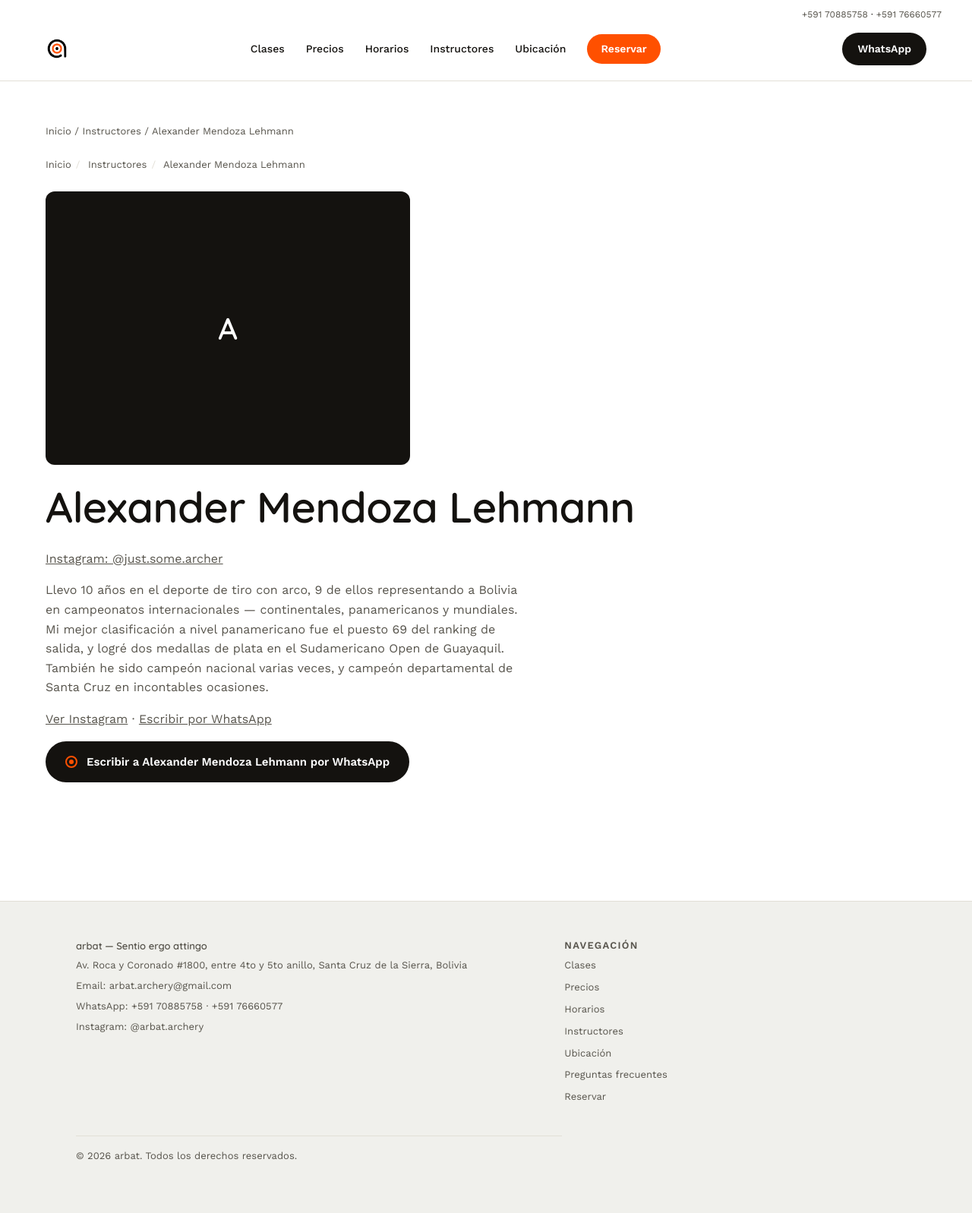
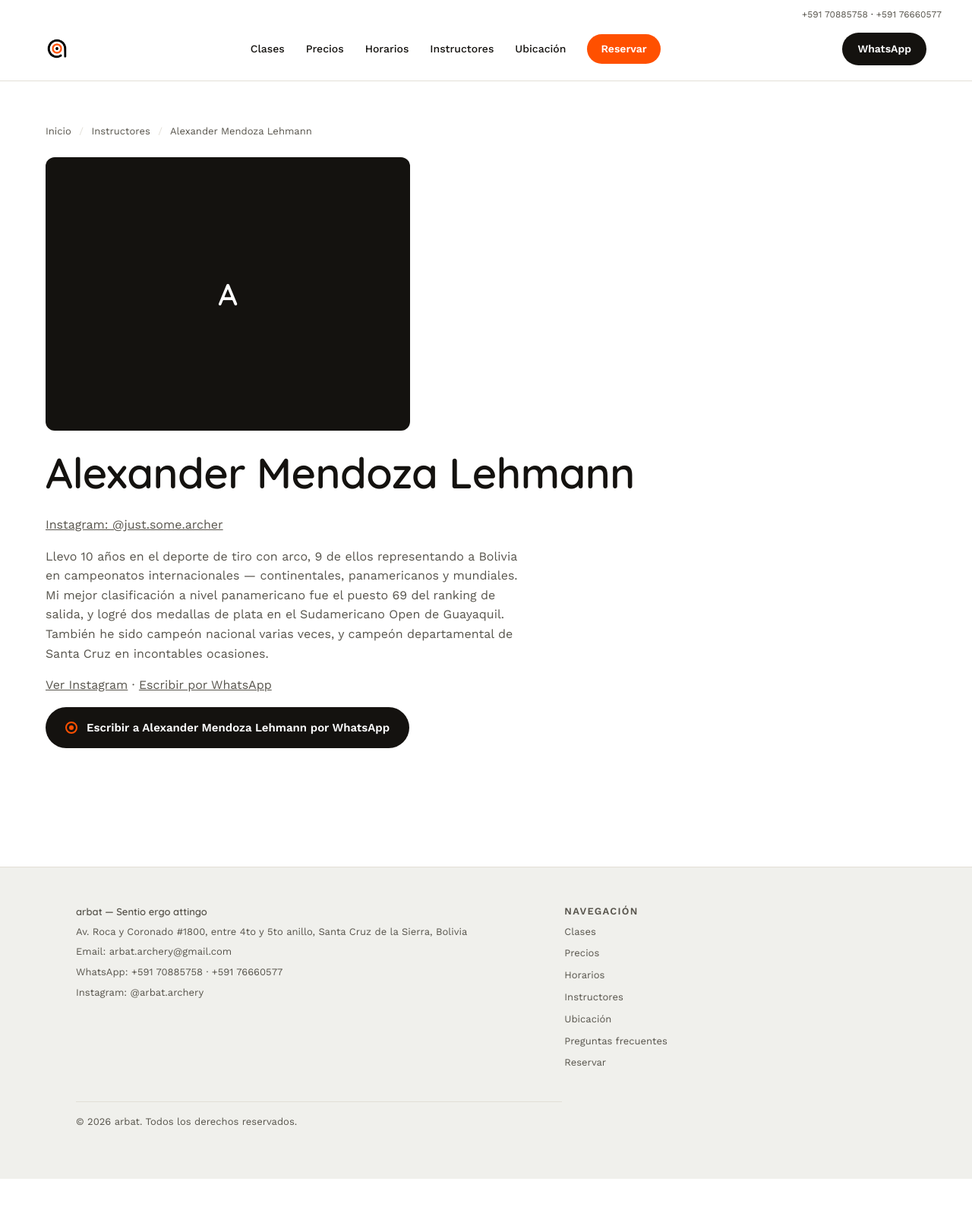
Before and after one commit to asosab/arbat_frontend, a Jekyll site: the page built from _instructores/alexander-mendoza.md, in a window 1280 px wide. Shown: the whole page at 76% size. Built offline with Jekyll 4.4.1, drawn with Linux system fonts in a browser that asks for light colours; after the commit the page ends 1552 px from its top, so only the background shows below that.

Commit message:
Fix breadcrumbs

```diff
--- a/_includes/breadcrumbs.html
+++ b/_includes/breadcrumbs.html
@@ -1,9 +1,20 @@
 {% unless page.breadcrumb_hidden %}
+{% assign breadcrumb_collection_label = '' %}
+{% assign breadcrumb_collection_url = '' %}
+{% if page.collection == 'clases' %}
+  {% assign breadcrumb_collection_label = 'Clases' %}
+  {% assign breadcrumb_collection_url = '/clases/principiantes/' %}
+{% elsif page.collection == 'instructores' %}
+  {% assign breadcrumb_collection_label = 'Instructores' %}
+  {% assign breadcrumb_collection_url = '/#instructores' %}
+{% elsif page.collection == 'eventos' %}
+  {% assign breadcrumb_collection_label = 'Eventos' %}
+{% endif %}
 <nav class="breadcrumbs" aria-label="Miga de pan">
   <a href="{{ '/' | relative_url }}">Inicio</a>
-  {% if page.collection %}
+  {% if breadcrumb_collection_label != '' %}
   <span class="breadcrumbs-sep">/</span>
-  {% if page.collection == 'clases' %}<a href="{{ '/clases/principiantes/' | relative_url }}">Clases</a>{% elsif page.collection == 'instructores' %}<span>Instructores</span>{% elsif page.collection == 'eventos' %}<span>Eventos</span>{% endif %}
+  {% if breadcrumb_collection_url != '' %}<a href="{{ breadcrumb_collection_url | relative_url }}">{{ breadcrumb_collection_label }}</a>{% else %}<span>{{ breadcrumb_collection_label }}</span>{% endif %}
   {% endif %}
   <span class="breadcrumbs-sep">/</span>
   <span aria-current="page">{{ page.title | default: page.nombre }}</span>
@@ -18,12 +29,12 @@
       "position": 1,
       "name": "Inicio",
       "item": "{{ site.url }}/"
-    }{% if page.collection %},
+    }{% if breadcrumb_collection_label != '' %},
     {
       "@type": "ListItem",
       "position": 2,
-      "name": "{{ page.collection }}",
-      "item": "{{ site.url }}/{{ page.collection }}/"
+      "name": "{{ breadcrumb_collection_label }}",
+      "item": "{{ site.url }}{% if breadcrumb_collection_url != '' %}{{ breadcrumb_collection_url }}{% else %}/{{ page.collection }}/{% endif %}"
     },
     {
       "@type": "ListItem",
--- a/_layouts/instructor.html
+++ b/_layouts/instructor.html
@@ -2,11 +2,6 @@
 layout: default
 ---
 <article class="instructor">
-  <nav class="breadcrumbs" aria-label="Ruta de navegación">
-    <a href="{{ '/' | relative_url }}">Inicio</a><span class="sep">/</span>
-    <a href="{{ '/#instructores' | relative_url }}">Instructores</a><span class="sep">/</span>
-    <span aria-current="page">{{ page.nombre }}</span>
-  </nav>
   <div class="instructor-media">
     {% assign foto_existe = false %}
     {% for f in site.static_files %}{% if f.path == page.foto %}{% assign foto_existe = true %}{% endif %}{% endfor %}
--- a/assets/css/style.scss
+++ b/assets/css/style.scss
@@ -617,7 +617,7 @@ button.btn-primary {
 
 .breadcrumbs a { color: var(--grafito); text-decoration: none; }
 .breadcrumbs a:hover { text-decoration: underline; }
-.breadcrumbs .sep { margin: 0 6px; color: var(--borde); }
+.breadcrumbs .breadcrumbs-sep { margin: 0 6px; color: var(--borde); }
 
 // ---------------------------------------------------------------------------
 // Hero (home, landing, y cualquier página con hero propio)
```
